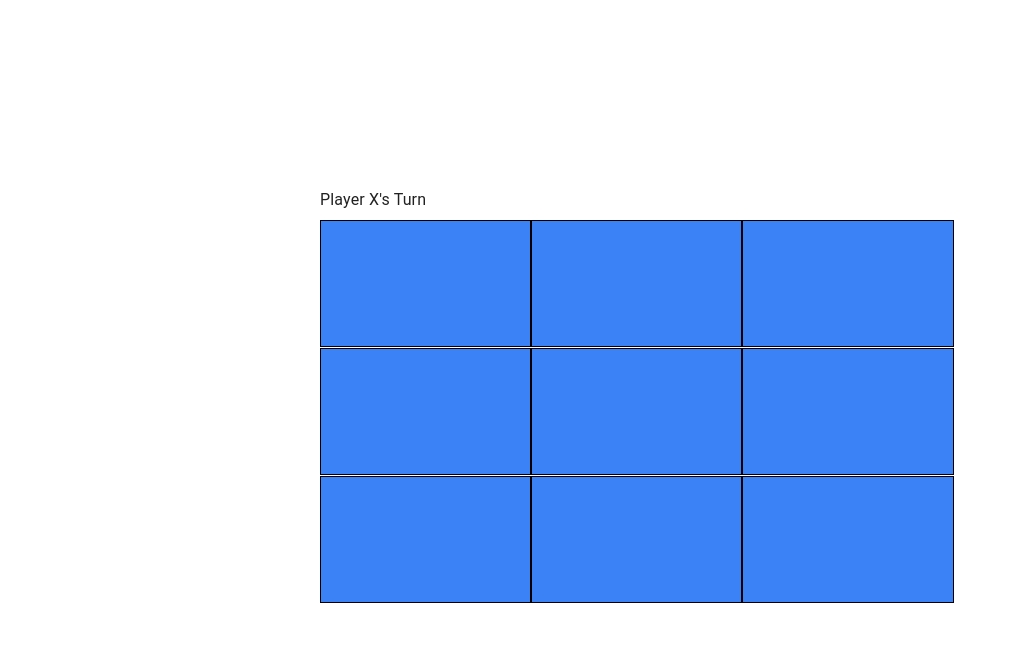
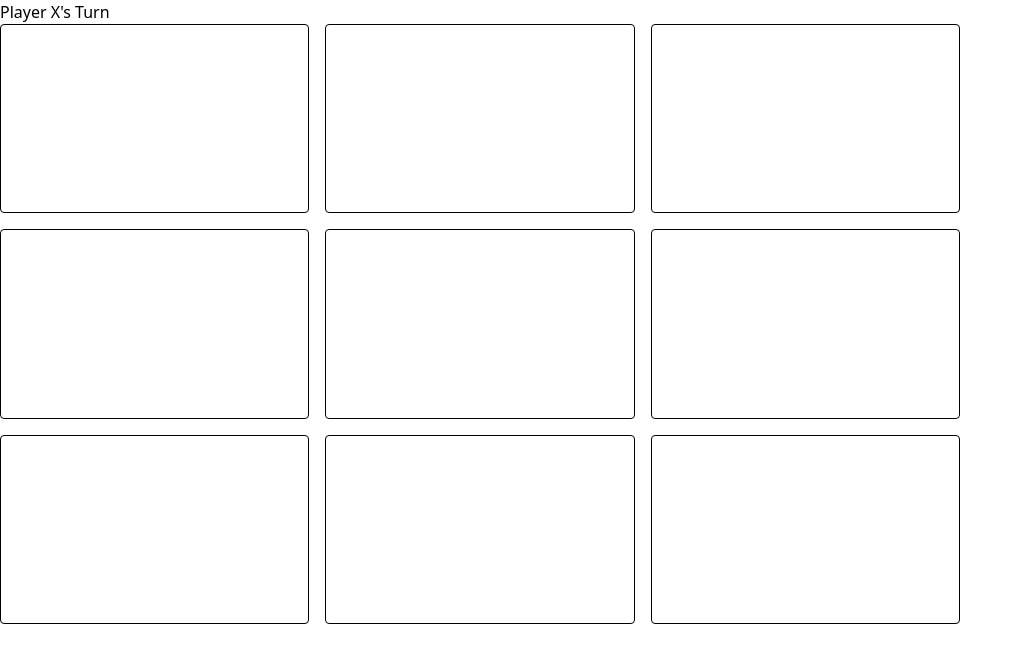
Before and after one commit to IMAHiji/tic-tac-toe, a React (Create React App) app: page / in a window 1280 px wide. Shown: the top 662 px of the page, without its empty margins (0-1023 px from the left). Built offline with nearby package versions, Linux system fonts and the light colour scheme.

Commit message:
removes material usage

```diff
--- a/src/App.tsx
+++ b/src/App.tsx
@@ -1,23 +1,8 @@
 import React from 'react';
-import { makeStyles } from '@material-ui/core/styles';
-import Grid from '@material-ui/core/Grid';
 import PlayGrid from './components/PlayGrid';
 
-const useStyles = makeStyles(() => {
-    return {
-        appContainer: {
-            height: '50vh',
-        },
-    };
-});
 function App() {
-    const { appContainer } = useStyles();
-
-    return (
-        <Grid container justify="center" className={appContainer}>
-            <PlayGrid />
-        </Grid>
-    );
+    return <PlayGrid />;
 }
 
 export default App;
--- a/src/components/PlayGrid.tsx
+++ b/src/components/PlayGrid.tsx
@@ -1,45 +1,24 @@
 import * as React from 'react';
-import { makeStyles } from '@material-ui/core/styles';
-import Grid from '@material-ui/core/Grid';
-import List from '@material-ui/core/List';
-import Typography from '@material-ui/core/Typography';
 import { useTicTacToeState } from '../TicTacToeContext';
 import Square from './Square';
-
-const useStyles = makeStyles(() => {
-    return {
-        playGridContainer: {
-            width: '100vw',
-            height: '100vh',
-        },
-        playGridList: {
-            width: '50vw',
-            height: '50vh',
-            maxHeight: '50vh',
-            display: 'flex',
-            maxWidth: '50vw',
-            flexWrap: 'wrap',
-        },
-    };
-});
+import './playgrid.css';
 
 const PlayGrid = () => {
-    const { playGridContainer, playGridList } = useStyles();
     const {
         state: { playArray, playerTurn, hasWinner, roundWinner },
     } = useTicTacToeState();
 
     return (
-        <Grid container wrap="wrap" className={playGridContainer} justify="center" direction="column" alignContent="center">
-            <Typography title="Player Turn">Player {playerTurn}&apos;s Turn</Typography>
-            {hasWinner ? <Typography title="Winner Display">{roundWinner} is the winner!</Typography> : null}
-            <List className={playGridList}>
+        <div className="appWrapper">
+            <p title="Player Turn">Player {playerTurn}&apos;s Turn</p>
+            {hasWinner ? <p title="Winner Display">{roundWinner} is the winner!</p> : null}
+            <div className="gridContainer">
                 {playArray.map((item, index) => {
                     const key = `key-${index}`;
                     return <Square value={item} index={index} key={key} />;
                 })}
-            </List>
-        </Grid>
+            </div>
+        </div>
     );
 };
 
--- a/src/components/Square.tsx
+++ b/src/components/Square.tsx
@@ -1,30 +1,6 @@
 import * as React from 'react';
-import Grid from '@material-ui/core/Grid';
-import ListItem from '@material-ui/core/ListItem';
-import { makeStyles } from '@material-ui/core/styles';
 import { SquareValue, useTicTacToeDispatch, useTicTacToeState } from '../TicTacToeContext';
-
-const useStyles = makeStyles(() => {
-    return {
-        squareContainer: {
-            border: '1px solid black',
-            height: '33%',
-            width: '33%',
-            maxWidth: '33%',
-            maxHeight: '33%',
-            flexBasis: 'auto',
-            '&:before': {
-                content: '',
-                paddingTop: '100%',
-            },
-        },
-
-        listItemWrapper: {
-            height: '100%',
-            width: '100%',
-        },
-    };
-});
+import './square.css';
 
 export type SquareType = {
     value: SquareValue;
@@ -32,7 +8,6 @@ export type SquareType = {
 };
 
 const Square = ({ value, index }: SquareType) => {
-    const { squareContainer, listItemWrapper } = useStyles();
     const { dispatch } = useTicTacToeDispatch();
     const {
         state: { playerTurn, hasWinner },
@@ -43,11 +18,9 @@ const Square = ({ value, index }: SquareType) => {
     };
 
     return (
-        <Grid item xs={4} className={`${squareContainer} thing`}>
-            <ListItem button onClick={handleClick} className={listItemWrapper} title={`Position ${index} square`}>
-                {value}
-            </ListItem>
-        </Grid>
+        <div className="square" role="button" onKeyPress={handleClick} onClick={handleClick} title={`Position ${index} square`} tabIndex={0}>
+            {value}
+        </div>
     );
 };
 
--- /dev/null
+++ b/src/components/playgrid.css
@@ -0,0 +1,3 @@
+.gridContainer {
+    @apply grid gap-4 grid-cols-3 h-3/4 w-3/4;
+}
--- /dev/null
+++ b/src/components/square.css
@@ -0,0 +1,3 @@
+.square {
+    @apply border border-black rounded;
+}
--- a/src/index.css
+++ b/src/index.css
@@ -2,6 +2,6 @@
 @tailwind components;
 @tailwind utilities;
 
-.thing {
-    @apply bg-blue-500;
+.appWrapper {
+    @apply h-screen w-screen flex-col items-center;
 }
--- a/src/index.tsx
+++ b/src/index.tsx
@@ -1,7 +1,6 @@
 import React from 'react';
 import ReactDOM from 'react-dom';
-import CssBaseline from '@material-ui/core/CssBaseline';
-import { ThemeProvider } from '@material-ui/core/styles';
+
 import theme from './theme';
 import App from './App';
 import { TicTacToeDataProvider, TTTSTtate } from './TicTacToeContext';
@@ -18,10 +17,7 @@ const initialState: TTTSTtate = {
 ReactDOM.render(
     <React.StrictMode>
         <TicTacToeDataProvider state={initialState}>
-            <ThemeProvider theme={theme}>
-                <CssBaseline />
-                <App />
-            </ThemeProvider>
+            <App />
         </TicTacToeDataProvider>
     </React.StrictMode>,
     document.getElementById('root')
```
